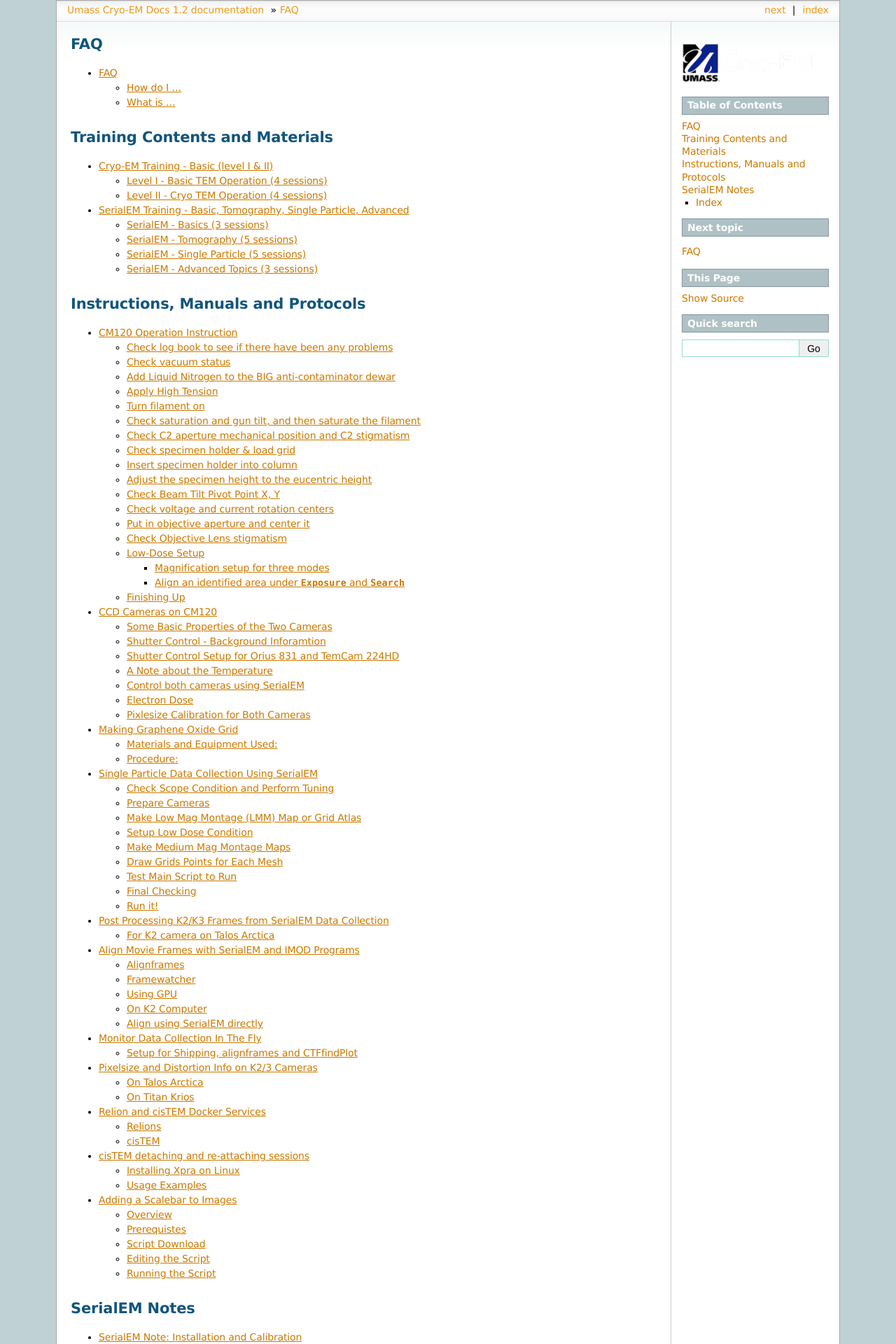
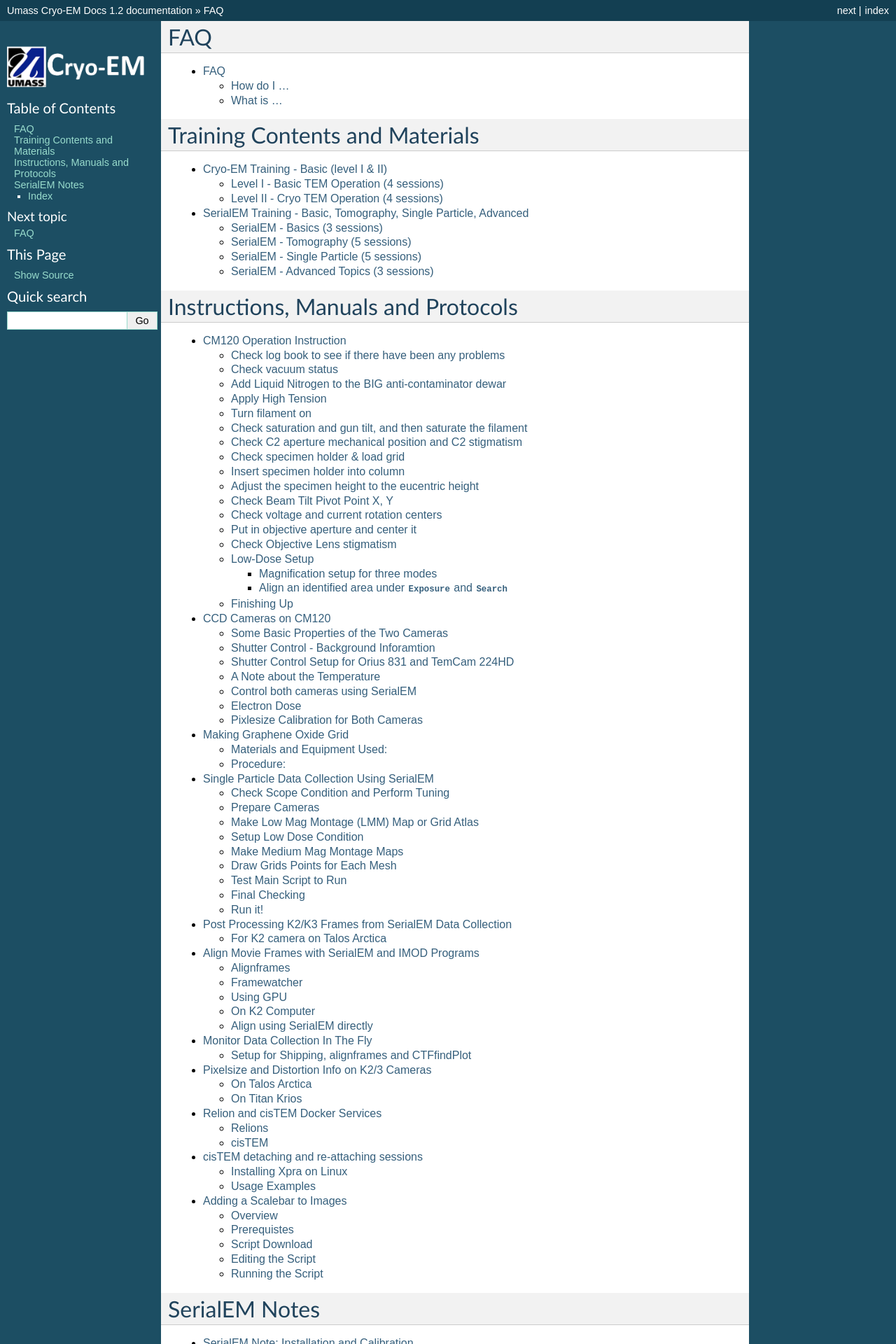
Before and after one commit to xuchen66/sphinx-emdocs, a Sphinx documentation site: the page built from source/index.rst, in a window 1280 px wide. Shown: the top 1920 px of the page at 70% size. Built offline with Sphinx 7.4.7, drawn with Linux system fonts in a browser that asks for light colours; pages that are not in the unit, such as notebooks, are missing from menus.

Commit message:
Update conf.py

```diff
--- a/source/conf.py
+++ b/source/conf.py
@@ -121,8 +121,8 @@
 # The theme to use for HTML and HTML Help pages.  See the documentation for
 # a list of builtin themes.
 #
-#html_theme = 'classic'
-html_theme = 'sphinxdoc'
+html_theme = 'classic'
+#html_theme = 'sphinxdoc'
 #html_theme = 'sphinx_rtd_theme'
 #html_theme = 'alabaster'
 
```
